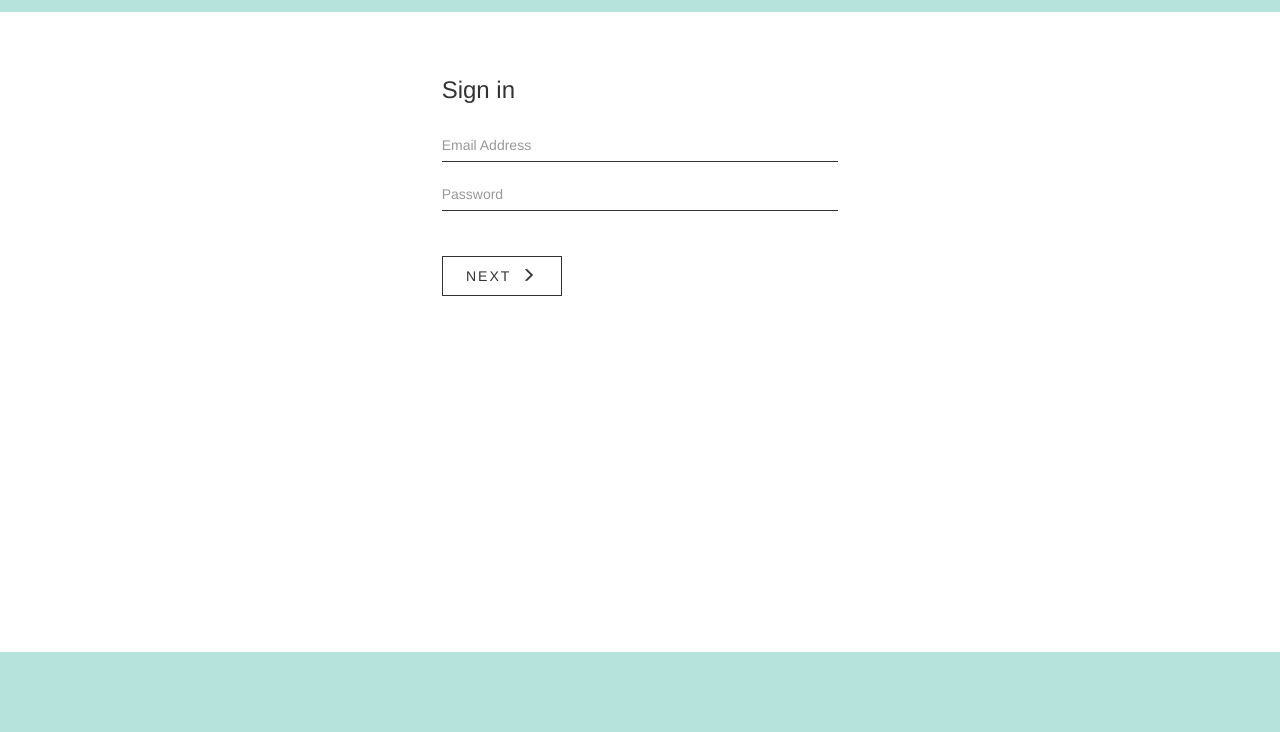
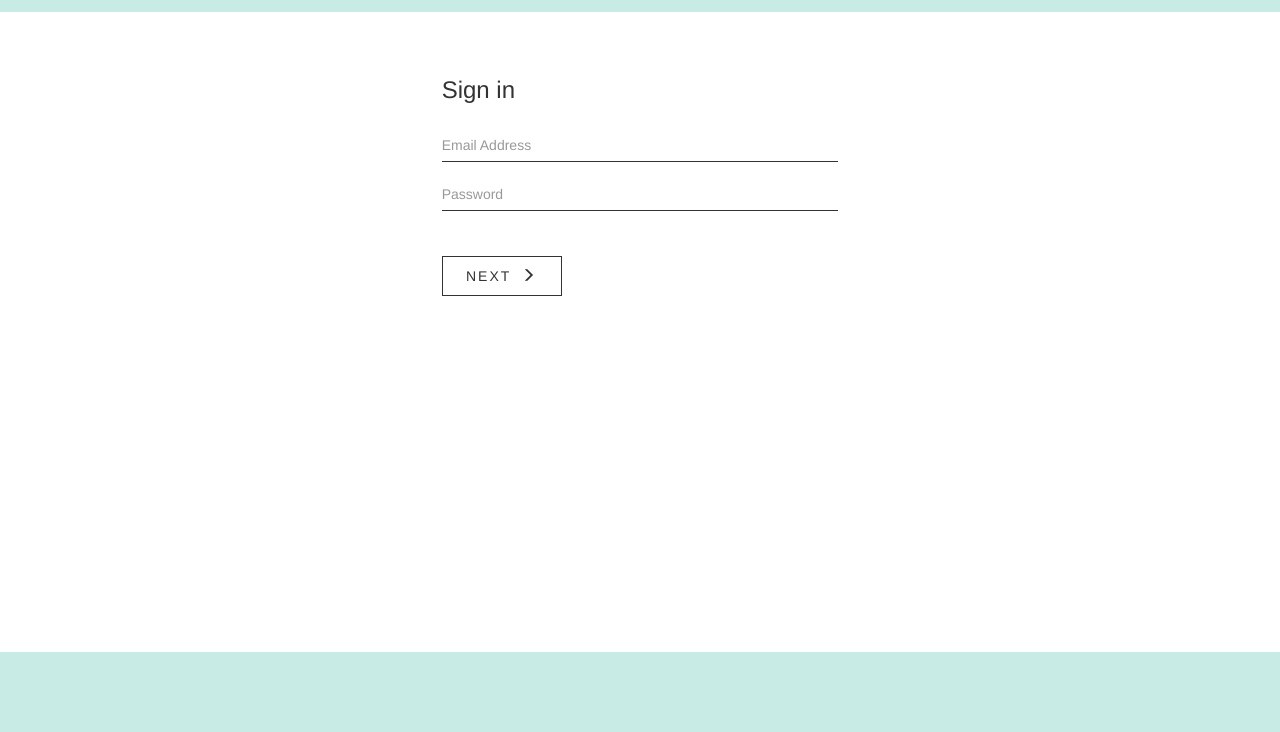
Before and after one commit to kristingreenslit/react-debug-exercise, a React app: page / in a window 1280 px wide. Shown: the part 68-800 px from the top of the page. Built offline with nearby package versions, Linux system fonts and the light colour scheme.

Commit message:
add solution screenshots

```diff
--- a/public/index.html
+++ b/public/index.html
@@ -3,7 +3,6 @@
   <head>
     <meta charset="utf-8">
     <meta name="viewport" content="width=device-width, initial-scale=1">
-    <link rel="shortcut icon" href="%PUBLIC_URL%/favicon.ico">
     <!--
       Notice the use of %PUBLIC_URL% in the tag above.
       It will be replaced with the URL of the `public` folder during the build.
--- a/src/styles/App.css
+++ b/src/styles/App.css
@@ -10,7 +10,7 @@ body {
 }
 
 .app-navbar, .app-footer {
-  background-color: rgba(73,188,171,0.4);
+  background-color: rgba(73,188,171,0.3);
   color: #333;
   height: 80px;
   padding: 20px;
```
Also changed, not shown: README.md, public/favicon.ico (deleted), src/assets/view_1.png (added), src/assets/view_2.png (added).
